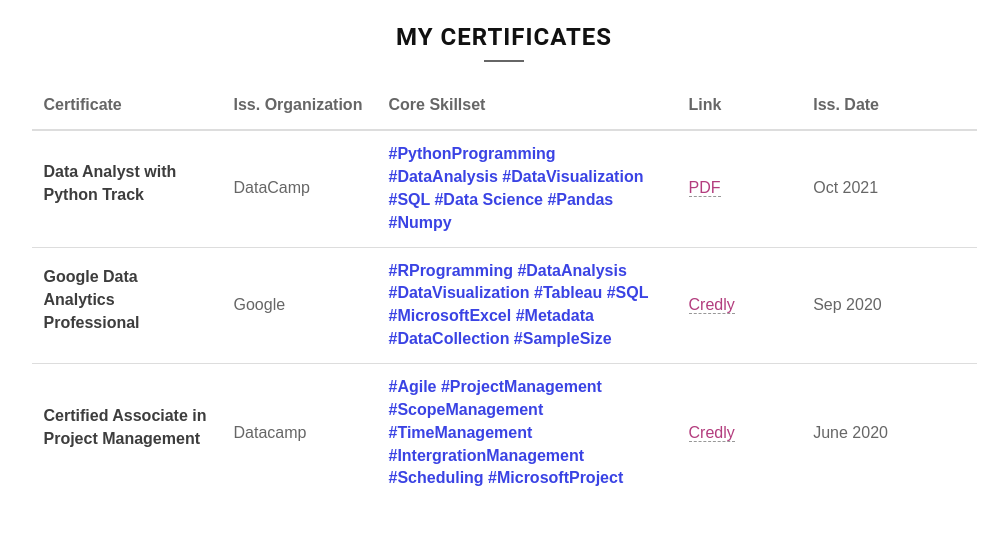
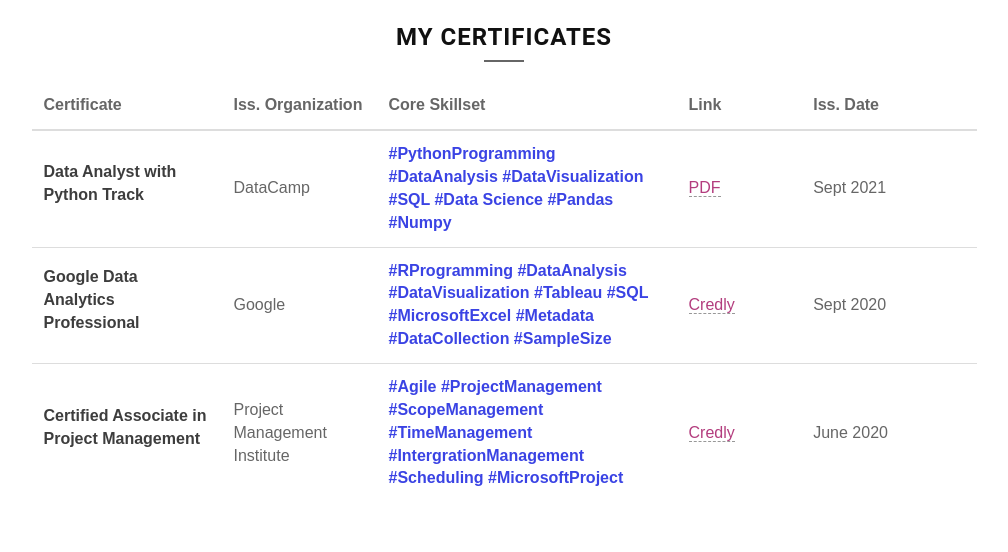
Before and after one commit to plnh/plnh.github.io, a plain HTML site: page index.html in a window 1280 px wide. Shown: the part 5080-5632 px from the top of the page, without its empty margins (136-1144 px from the left). Drawn offline with nearby package versions, Linux system fonts and the light colour scheme; files that its build step writes are made by us from their sources.

Commit message:
Update index.html

```diff
--- a/index.html
+++ b/index.html
@@ -530,7 +530,7 @@
               <td id=tag style="width:300px">#PythonProgramming #DataAnalysis #DataVisualization #SQL #Data Science #Pandas #Numpy
               </td>
               <td><a class='project-link underline-dashed' href="documents/Data Analyst Track.pdf" target="_blank">PDF</a></td>
-              <td>Oct 2021</td>
+              <td>Sept 2021</td>
             </tr>
             <tr>
               <td>
@@ -541,11 +541,11 @@
               </td>
               <td><a class='project-link underline-dashed' href="https://www.credly.com/badges/43d932be-1cb5-46a9-bd70-0dbe6390b368?source=linked_in_profile" target="_blank">Credly</a></td>
 
-              <td>Sep 2020</td>
+              <td>Sept 2020</td>
             </tr>
             <tr>
               <td><p class='project-name'>Certified Associate in Project Management</p></td>
-              <td>Datacamp</td>
+              <td>Project Management Institute</td>
               <td id=tag>#Agile #ProjectManagement #ScopeManagement #TimeManagement #IntergrationManagement #Scheduling #MicrosoftProject
               </td>
               <td><a class='project-link underline-dashed' href="https://www.credly.com/badges/9ba69c86-81de-4503-92d4-7577c5f9a184/public_url" target="_blank">Credly</a></td>
```
